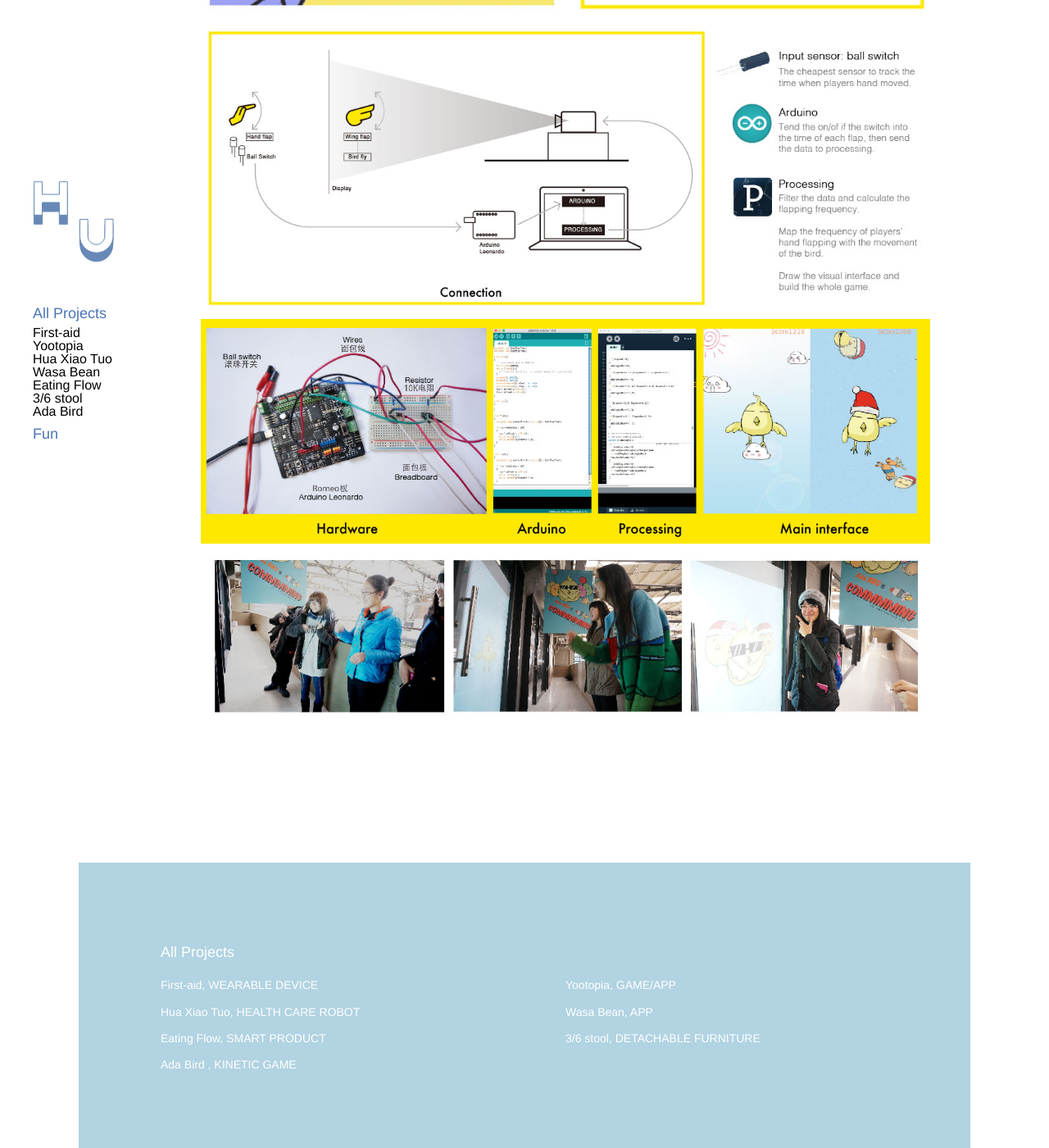
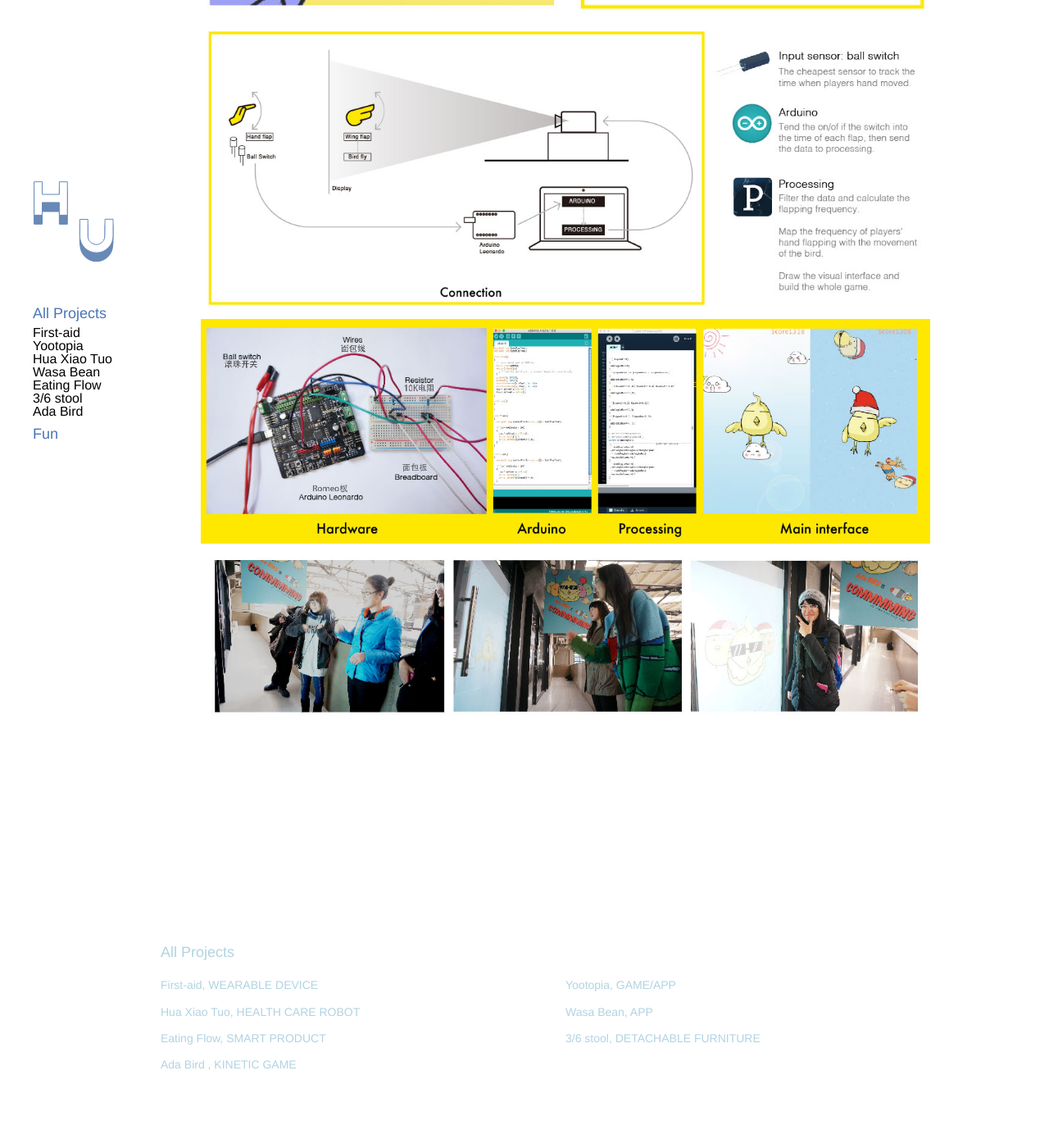
Before and after one commit to yuanyuanhu96/Potfolio-Archive, a Jekyll site: the page built from _posts/2015-01-18-Ada-bird.md, in a window 1280 px wide and 1400 px high, scrolled down 1676 px. Shown: the whole window at 82% size. Built offline with Jekyll 4.4.1, drawn with Linux system fonts in a browser that asks for light colours.

Commit message:
Update style.css

```diff
--- a/_includes/style.css
+++ b/_includes/style.css
@@ -709,7 +709,7 @@ margin-left: 20px;
 
 .about-wrapper {
 
-  background: #B1D3E2;
+  background: #fff;
   margin: 0 auto;
   padding: 100px 0px 80px 100px;
 	    width: 85%;
@@ -750,8 +750,9 @@ margin-left: 20px;
   }
 }
 .about-wrapper .aboutme a {
-  color: #fff;
+  color: #B1D3E2;
   font-size: 14px;
+
 }
 
 #disqus_container {
```
